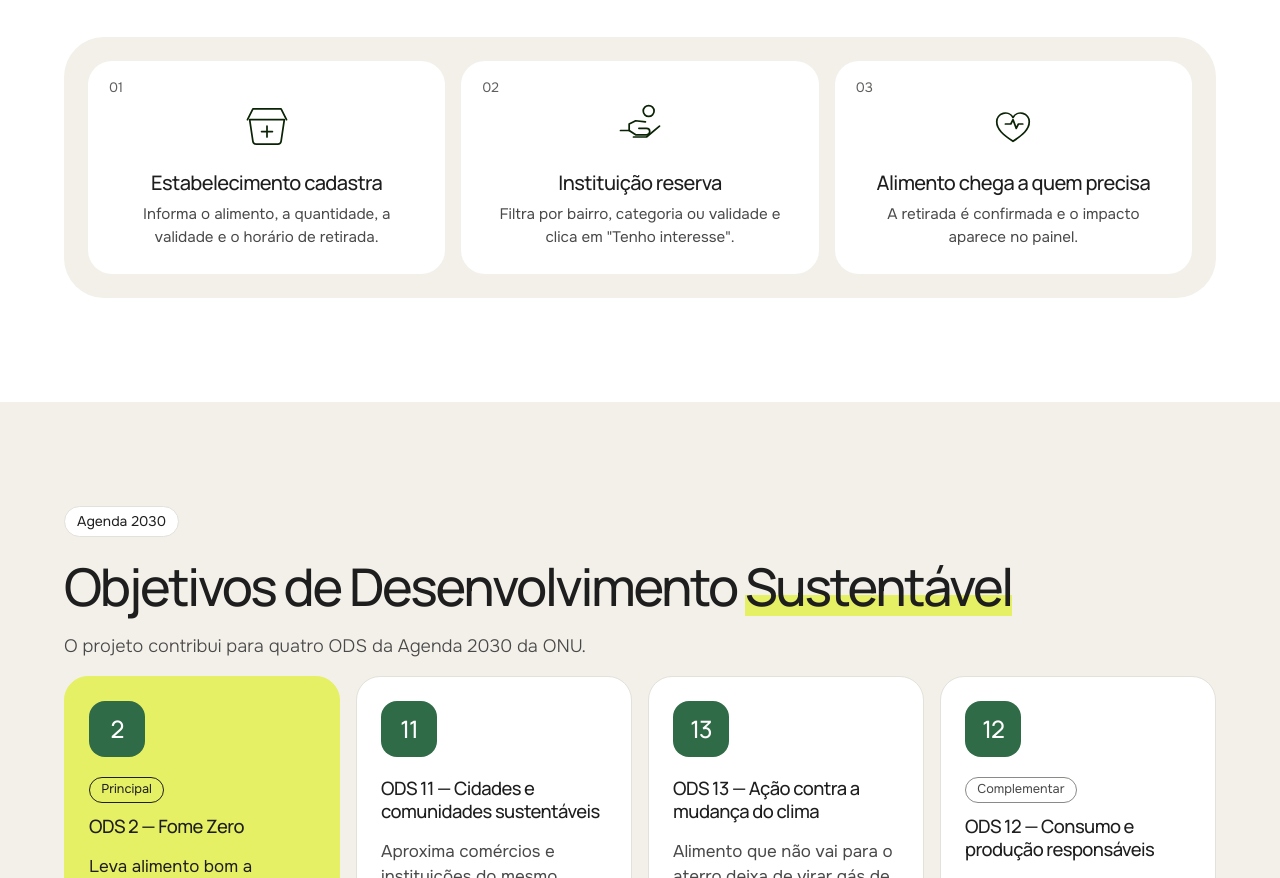
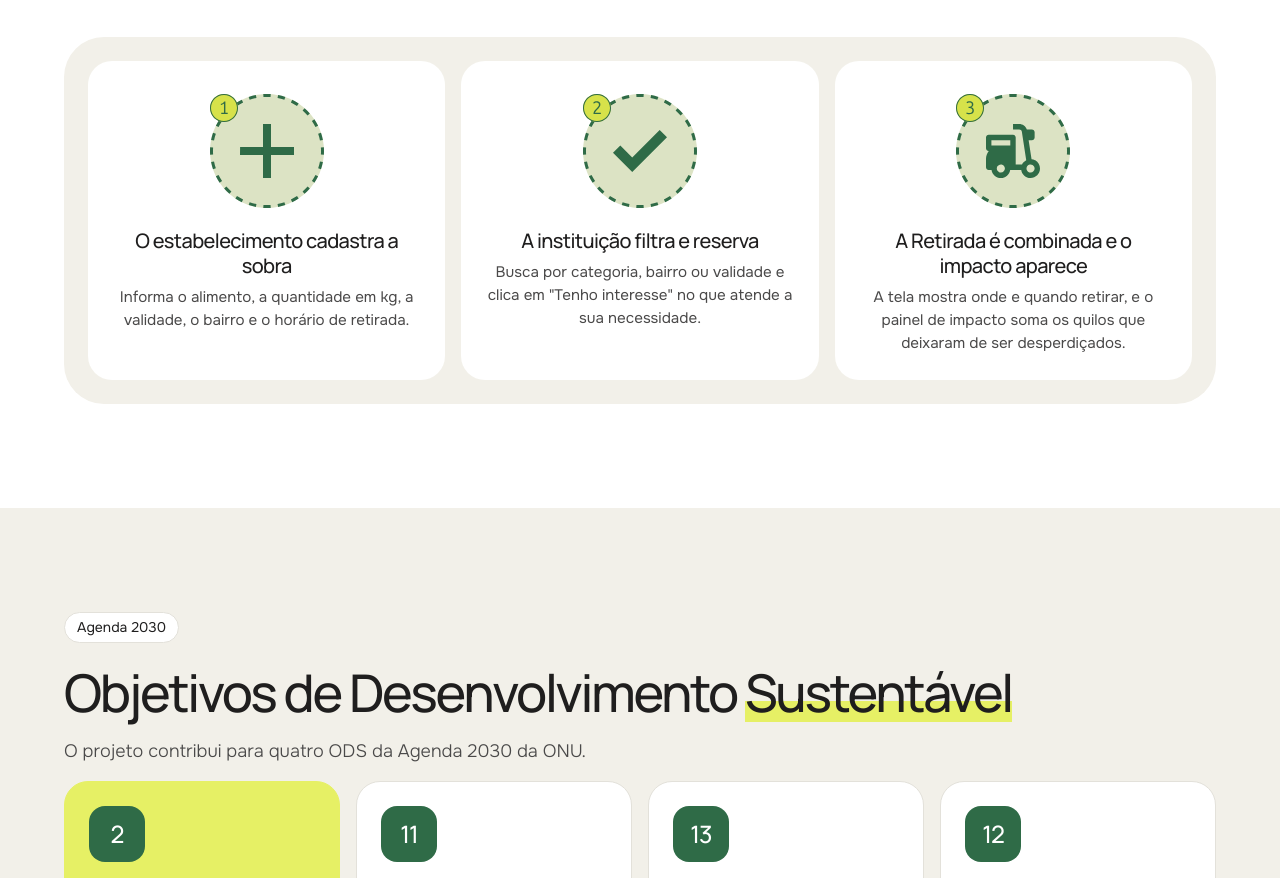
Before and after one commit to nunonegrier/sobroudoou, a plain HTML site: page index.html in a window 1280 px wide. Shown: the part 2461-3339 px from the top of the page. Drawn offline with Linux system fonts and the light colour scheme.

Commit message:
redesign da seção Nossa proposta

```diff
--- a/css/style.css
+++ b/css/style.css
@@ -807,24 +807,11 @@ main:focus {
   text-align: center;
 }
 
-.passo-numero {
-  position: absolute;
-  top: 1rem;
-  left: 1.25rem;
-  color: var(--texto-3);
-  font-size: 0.85rem;
-}
-
 .passo-icone {
   display: block;
-  width: 3.25rem;
-  height: 3.25rem;
-  margin: 0.75rem auto 1.25rem;
-  fill: none;
-  stroke: var(--verde-escuro);
-  stroke-width: 1.6;
-  stroke-linecap: round;
-  stroke-linejoin: round;
+  width: 114px;
+  height: 114px;
+  margin: 0.5rem auto 1.25rem;
 }
 
 .passo h3 {
@@ -2061,10 +2048,6 @@ html.alto-contraste .ponto {
   color: #000000;
 }
 
-html.alto-contraste .passo-icone {
-  stroke: #FFE500;
-}
-
 html.alto-contraste input,
 html.alto-contraste select,
 html.alto-contraste textarea {
--- a/index.html
+++ b/index.html
@@ -135,22 +135,19 @@
         </div>
         <ol class="passos">
           <li class="passo">
-            <span class="passo-numero" aria-hidden="true">01</span>
-            <svg class="passo-icone" viewBox="0 0 48 48" aria-hidden="true" focusable="false"><path d="M8 20h32l-3 20a3 3 0 0 1-3 2.5H14A3 3 0 0 1 11 40z"/><path d="M6 20l5-10h26l5 10"/><path d="M24 26v10M19 31h10"/></svg>
-            <h3>Estabelecimento cadastra</h3>
-            <p>Informa o alimento, a quantidade, a validade e o horário de retirada.</p>
+            <img class="passo-icone" src="img/cadastro.svg" alt="" width="114" height="114">
+            <h3>O estabelecimento cadastra a sobra</h3>
+            <p>Informa o alimento, a quantidade em kg, a validade, o bairro e o horário de retirada.</p>
           </li>
           <li class="passo">
-            <span class="passo-numero" aria-hidden="true">02</span>
-            <svg class="passo-icone" viewBox="0 0 48 48" aria-hidden="true" focusable="false"><path d="M6 30h8l6 4h10a3 3 0 0 0 0-6h-7"/><path d="M14 30V24l6-3 9 1"/><path d="M42 26l-12 10H18"/><circle cx="32" cy="12" r="5"/></svg>
-            <h3>Instituição reserva</h3>
-            <p>Filtra por bairro, categoria ou validade e clica em "Tenho interesse".</p>
+            <img class="passo-icone" src="img/reserva.svg" alt="" width="114" height="114">
+            <h3>A instituição filtra e reserva</h3>
+            <p>Busca por categoria, bairro ou validade e clica em "Tenho interesse" no que atende a sua necessidade.</p>
           </li>
           <li class="passo">
-            <span class="passo-numero" aria-hidden="true">03</span>
-            <svg class="passo-icone" viewBox="0 0 48 48" aria-hidden="true" focusable="false"><path d="M24 40c-9-6-15-11-15-18a8 8 0 0 1 15-4 8 8 0 0 1 15 4c0 7-6 12-15 18z"/><path d="M17 24h5l2-4 3 8 2-4h4"/></svg>
-            <h3>Alimento chega a quem precisa</h3>
-            <p>A retirada é confirmada e o impacto aparece no painel.</p>
+            <img class="passo-icone" src="img/retirada.svg" alt="" width="114" height="114">
+            <h3>A Retirada é combinada e o impacto aparece</h3>
+            <p>A tela mostra onde e quando retirar, e o painel de impacto soma os quilos que deixaram de ser desperdiçados.</p>
           </li>
         </ol>
       </div>
```
Also changed, not shown: equipe.html (+1 -1 lines), img/cadastro.svg (added), img/reserva.svg (added), img/retirada.svg (added).
